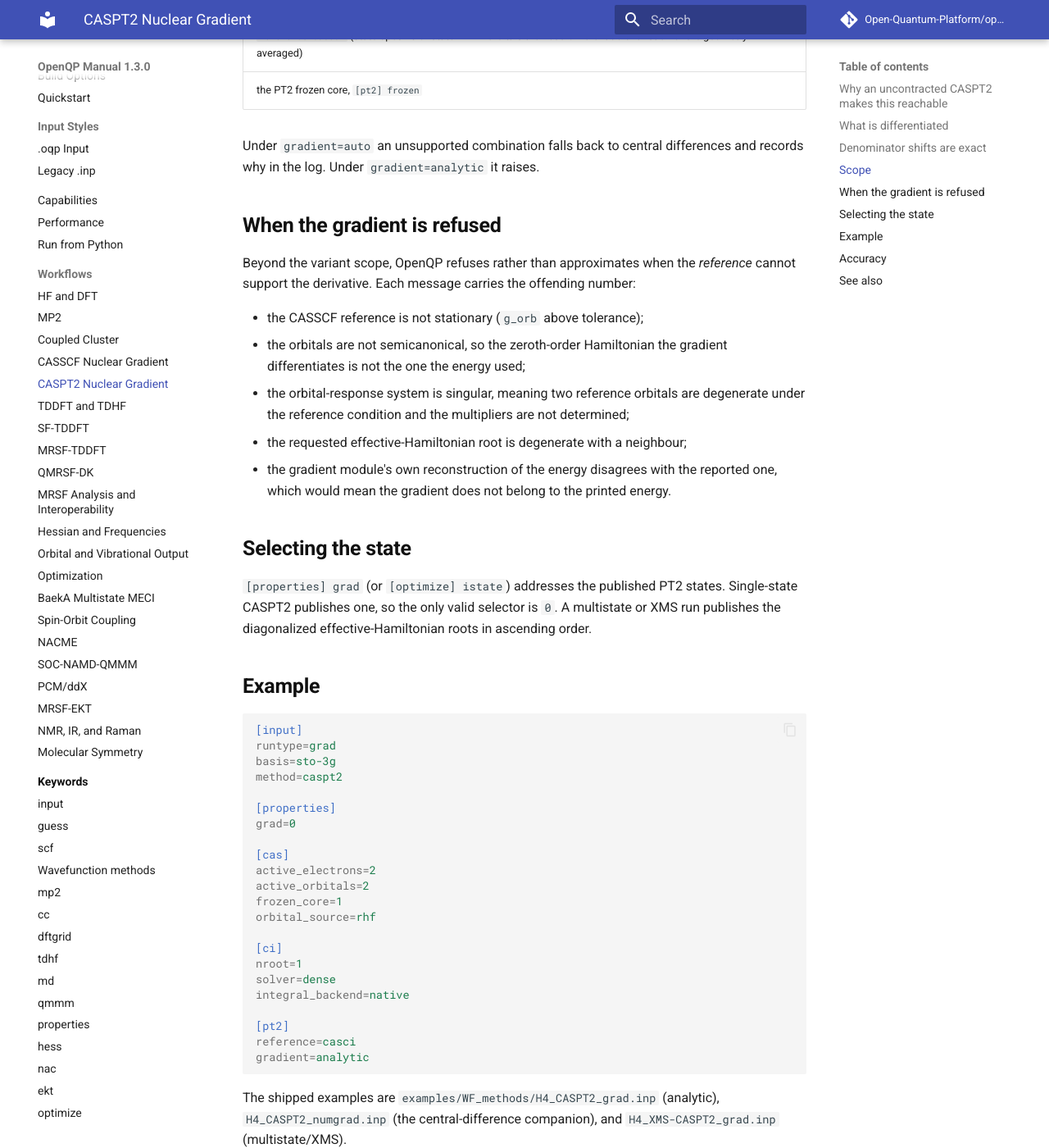
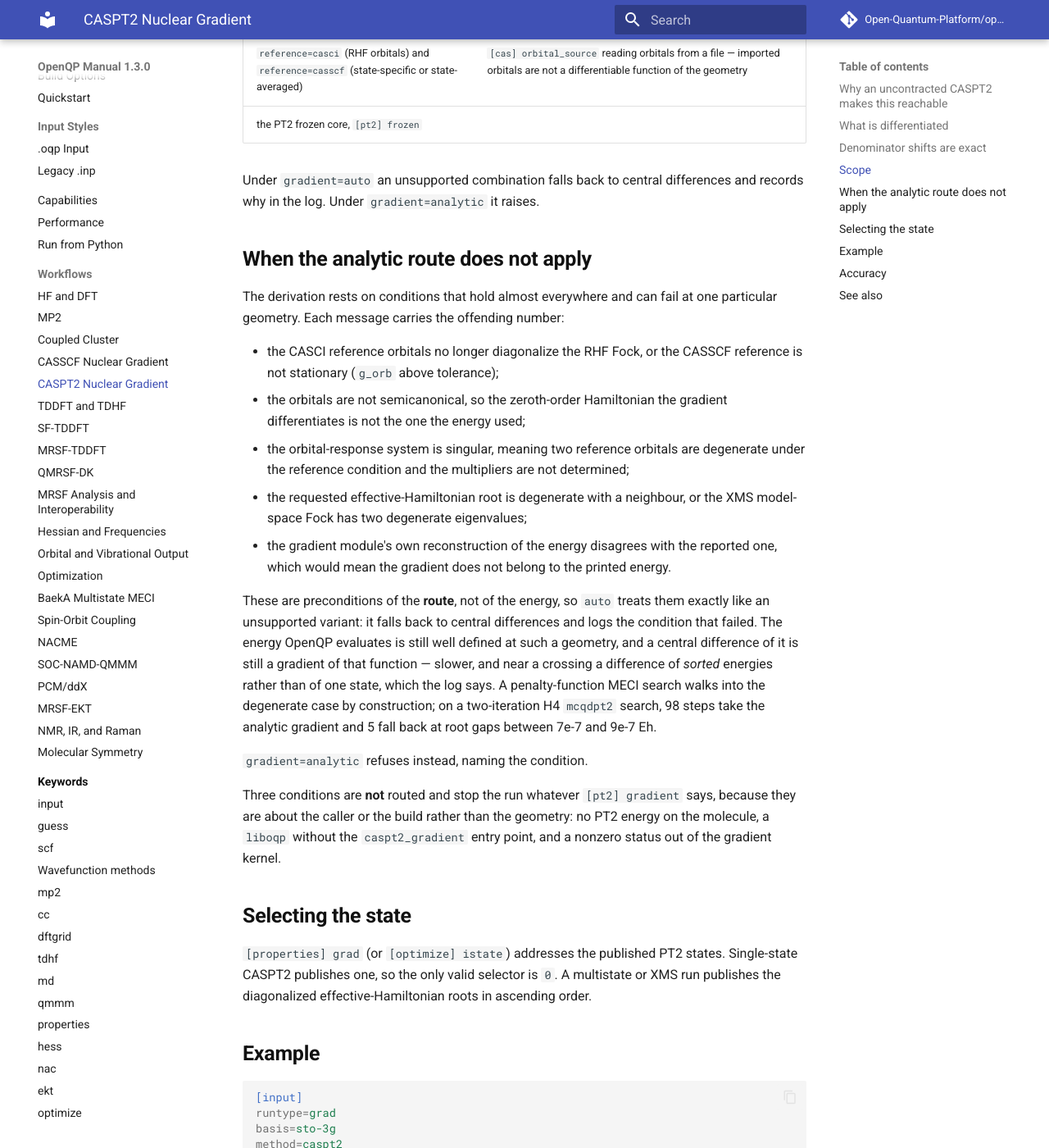
Before and after one commit to Open-Quantum-Platform/openqp-docs, an MkDocs documentation site: the page built from docs/workflows/caspt2-gradient.md, in a window 1280 px wide and 1400 px high, scrolled down 2270 px. Shown: the whole window at 82% size. Built offline with MkDocs 1.6.1 and Material for MkDocs 9.7.7, drawn with Linux system fonts in a browser that asks for light colours; comment, search, counter and statistics services are not loaded; some of the changed text lies outside the part shown.

Commit message:
Document the precondition fallback in the CASPT2 gradient route
The route table now has a column for a geometry where a precondition of the
derivation fails, which `[pt2] gradient=auto` treats exactly like an
unsupported variant: central differences, with the failed condition in the log.

These conditions bound the DERIVATION, not the energy. A penalty MECI search
walks into the degenerate-root case by construction, so making it a hard error
would break searches that ran before the analytic gradient existed. Three
conditions stay unrouted because they are about the caller or the build.

Co-Authored-By: Claude Opus 5 <noreply@anthropic.com>
Claude-Session: https://claude.ai/code/session_01NibxaZmVV9ACdmbaTNuWmK

```diff
--- a/docs/workflows/caspt2-gradient.md
+++ b/docs/workflows/caspt2-gradient.md
@@ -5,11 +5,14 @@ listed under [Scope](#scope), and by central differences for the rest. Set
 `runtype=grad` (or any gradient-driven run type: `optimize`, `ts`, `mep`, `irc`)
 and select the route with `[pt2] gradient`.
 
-| `[pt2] gradient` | Behaviour |
-| --- | --- |
-| `auto` (default) | analytic where the variant has one, central differences otherwise |
-| `analytic` | refuse rather than fall back |
-| `numerical` | always central differences |
+| `[pt2] gradient` | Unsupported variant | Failed precondition at this geometry |
+| --- | --- | --- |
+| `auto` (default) | central differences, logged | central differences, logged |
+| `analytic` | refuse | refuse |
+| `numerical` | central differences | central differences |
+
+The second column is explained under
+[When the analytic route does not apply](#when-the-analytic-route-does-not-apply).
 
 The analytic path is one PT2 evaluation plus one pass of derivative integrals,
 so its cost stops growing with the number of nuclei; the central difference
@@ -94,22 +97,40 @@ differentiated approximately.
 Under `gradient=auto` an unsupported combination falls back to central
 differences and records why in the log. Under `gradient=analytic` it raises.
 
-## When the gradient is refused
+## When the analytic route does not apply
 
-Beyond the variant scope, OpenQP refuses rather than approximates when the
-*reference* cannot support the derivative. Each message carries the offending
-number:
+The derivation rests on conditions that hold almost everywhere and can fail at
+one particular geometry. Each message carries the offending number:
 
-- the CASSCF reference is not stationary (`g_orb` above tolerance);
+- the CASCI reference orbitals no longer diagonalize the RHF Fock, or the CASSCF
+  reference is not stationary (`g_orb` above tolerance);
 - the orbitals are not semicanonical, so the zeroth-order Hamiltonian the
   gradient differentiates is not the one the energy used;
 - the orbital-response system is singular, meaning two reference orbitals are
   degenerate under the reference condition and the multipliers are not
   determined;
-- the requested effective-Hamiltonian root is degenerate with a neighbour;
+- the requested effective-Hamiltonian root is degenerate with a neighbour, or
+  the XMS model-space Fock has two degenerate eigenvalues;
 - the gradient module's own reconstruction of the energy disagrees with the
   reported one, which would mean the gradient does not belong to the printed
   energy.
+
+These are preconditions of the **route**, not of the energy, so `auto` treats
+them exactly like an unsupported variant: it falls back to central differences
+and logs the condition that failed. The energy OpenQP evaluates is still well
+defined at such a geometry, and a central difference of it is still a gradient
+of that function — slower, and near a crossing a difference of *sorted*
+energies rather than of one state, which the log says. A penalty-function MECI
+search walks into the degenerate case by construction; on a two-iteration H4
+`mcqdpt2` search, 98 steps take the analytic gradient and 5 fall back at root
+gaps between 7e-7 and 9e-7 Eh.
+
+`gradient=analytic` refuses instead, naming the condition.
+
+Three conditions are **not** routed and stop the run whatever `[pt2] gradient`
+says, because they are about the caller or the build rather than the geometry:
+no PT2 energy on the molecule, a `liboqp` without the `caspt2_gradient` entry
+point, and a nonzero status out of the gradient kernel.
 
 ## Selecting the state
 
```
Also changed, not shown: docs/keywords/wavefunction.md (+1 -1 lines).
